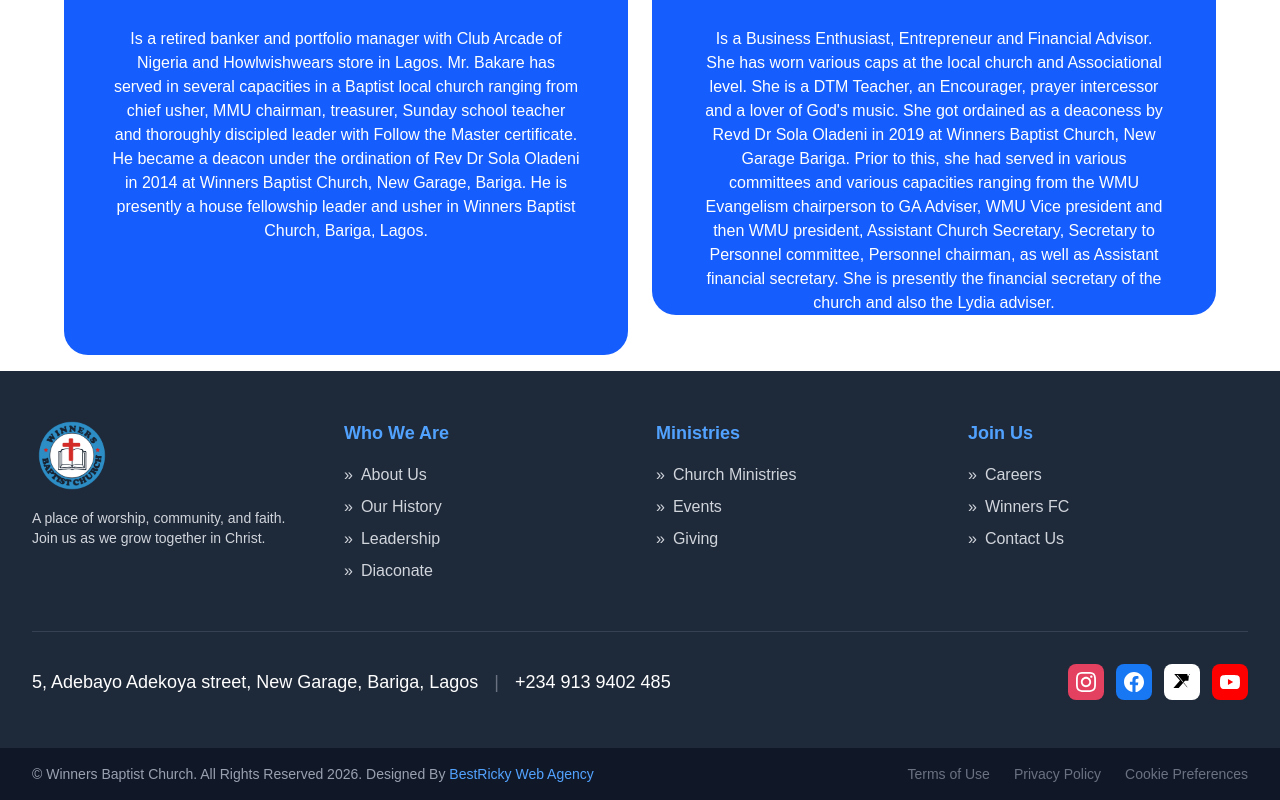
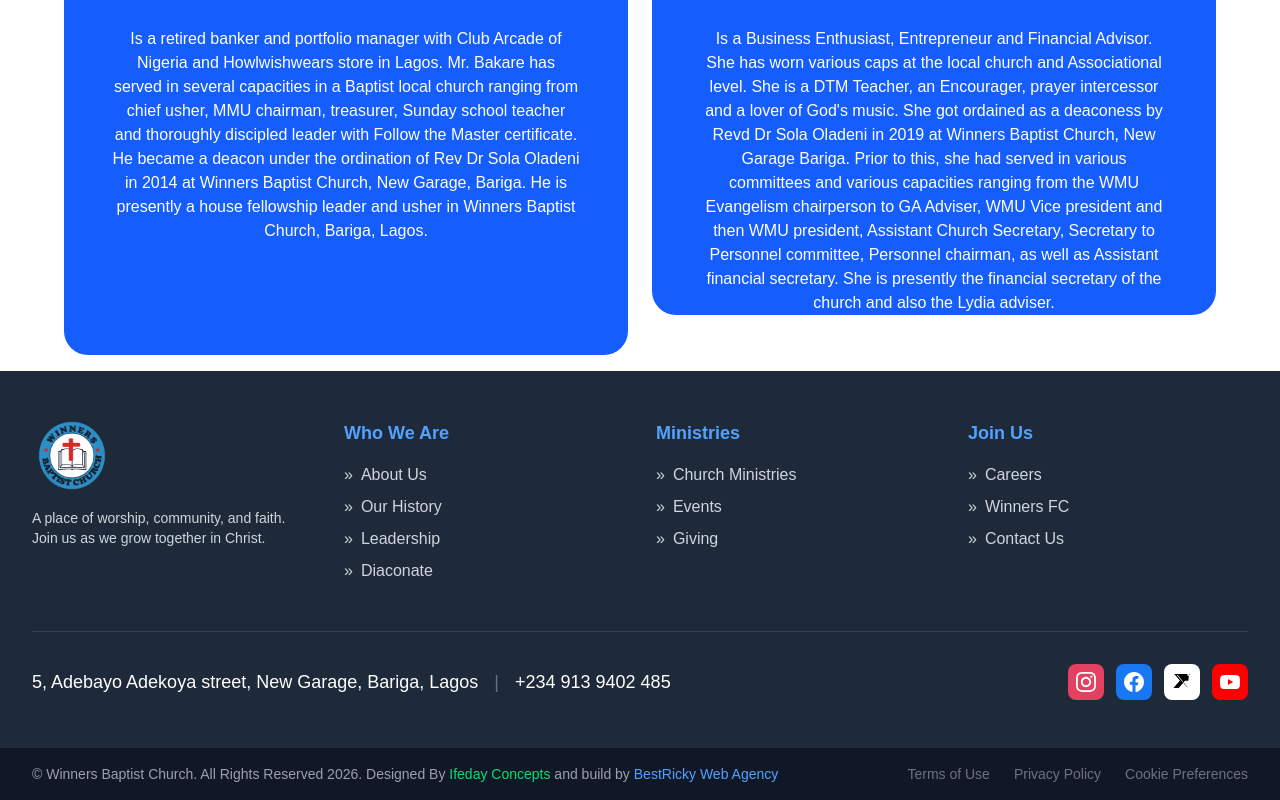
Before and after one commit to ifeday1/wbc-website, a Next.js app: page /diaconates in a window 1280 px wide. Shown: the part 2221-3021 px from the top of the page. Built offline with nearby package versions, Linux system fonts and the light colour scheme.

Commit message:
fix: update footer links and improve accessibility with rel attributes

```diff
--- a/app/components/Footer.tsx
+++ b/app/components/Footer.tsx
@@ -149,7 +149,13 @@ const Footer = () => {
       <div className="bg-gray-900 py-4">
         <div className="max-w-7xl mx-auto px-4 sm:px-6 lg:px-8 flex flex-col md:flex-row justify-between items-center gap-2">
           <p className="text-sm text-gray-400">
-            © Winners Baptist Church. All Rights Reserved 2026. Designed By <Link href="https://www.bestricky.vercel.app" target="_blank" className="text-blue-400 hover:text-blue-300 transition-colors">
+            © Winners Baptist Church. All Rights Reserved 2026. Designed By <Link href="https://web-portfilo-git-master-ifeday1.vercel.app/"
+                target="_blank"
+                rel="noopener noreferrer"
+                className="text-green-400 hover:text-green-300 transition-colors"
+              >
+                Ifeday Concepts
+            </Link> and build by <Link href="https://www.bestricky.vercel.app" target="_blank" className="text-blue-400 hover:text-blue-300 transition-colors">
               BestRicky Web Agency
             </Link>
           </p>
```
